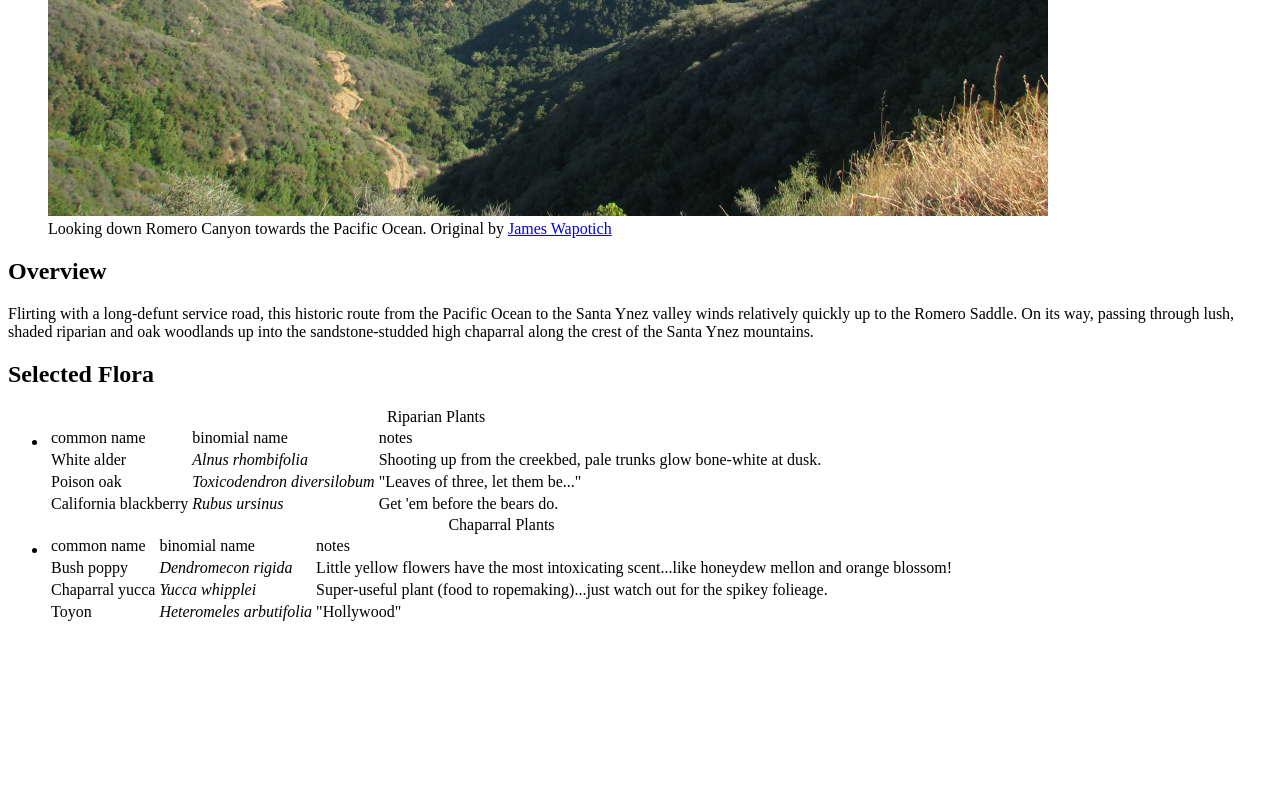
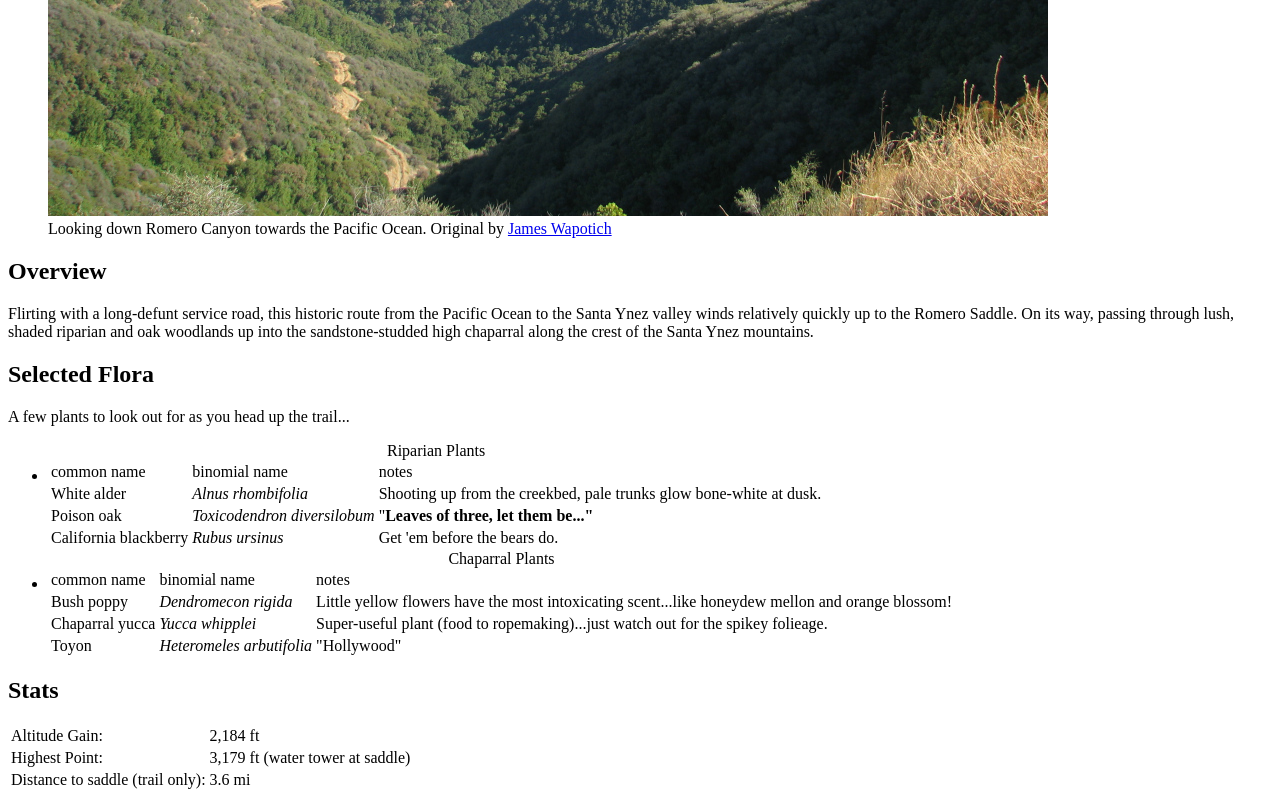
Before and after one commit to nathanjh/nathanjh.github.io, a plain HTML site: page index.html in a window 1280 px wide. Shown: the part 658-1458 px from the top of the page. Before the commit the page ends 1298 px from the top, so only its background shows below. Drawn offline with Linux system fonts and the light colour scheme.

Commit message:
Add stats table

```diff
--- a/index.html
+++ b/index.html
@@ -15,6 +15,7 @@
 		<h2>Overview</h2>
 		<p>Flirting with a long-defunt service road, this historic route from the Pacific Ocean to the Santa Ynez valley winds relatively quickly up to the Romero Saddle.  On its way, passing through lush, shaded riparian and oak woodlands up into the sandstone-studded high chaparral along the crest of the Santa Ynez mountains.</p>
 		<h2>Selected Flora</h2>
+		<p>A few plants to look out for as you head up the trail...</p>
 		<ul> <!--used list to group tables by plant community-->
 			<li>
 				<table> <!--waiting to add borders with CSS-->
@@ -32,7 +33,7 @@
 					<tr>
 						<td>Poison oak</td>
 						<td><i>Toxicodendron diversilobum</i></td>
-						<td>"Leaves of three, let them be..."</td>
+						<td>"<strong>Leaves of three, let them be..."</strong></td>
 					</tr>
 					<tr>
 						<td>California blackberry</td>
@@ -67,6 +68,20 @@
 				</table>
 			</li>
 		</ul>
-
+		<h2>Stats</h2>
+			<table>
+				<tr>
+					<td>Altitude Gain:</td>
+					<td>2,184 ft</td>
+				</tr>
+				<tr>
+					<td>Highest Point:</td>
+					<td>3,179 ft (water tower at saddle)</td>
+				</tr>
+				<tr>
+					<td>Distance to saddle (trail only):</td>
+					<td>3.6 mi</td>
+				</tr>
+			</table>
 	</body>
 </html>
```
